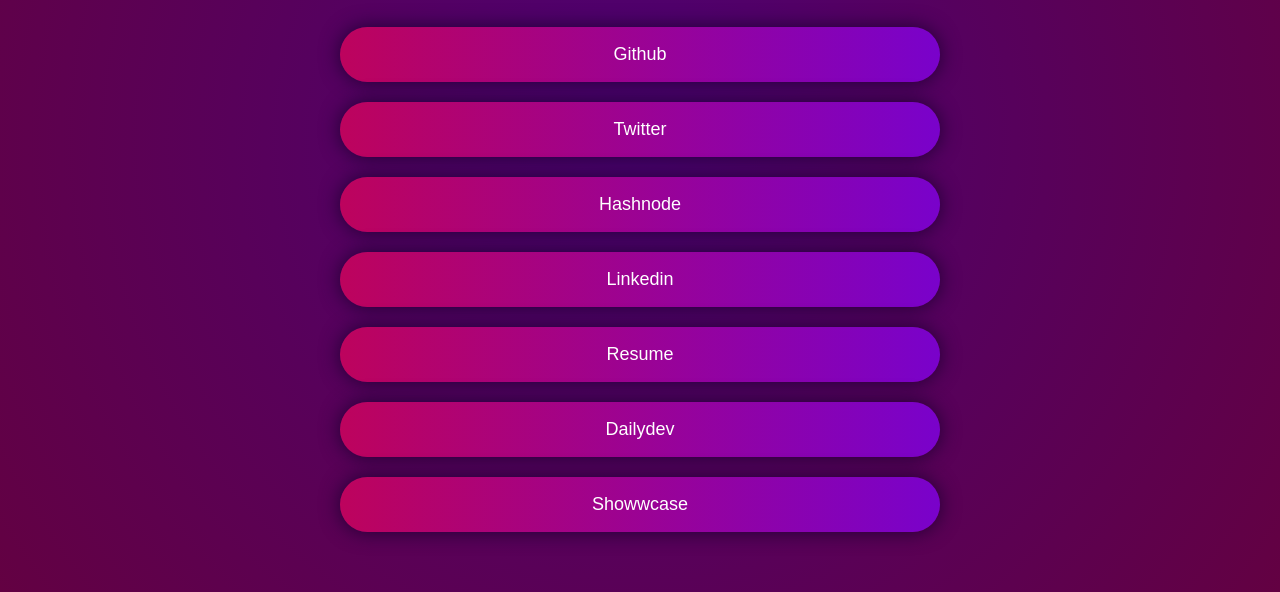
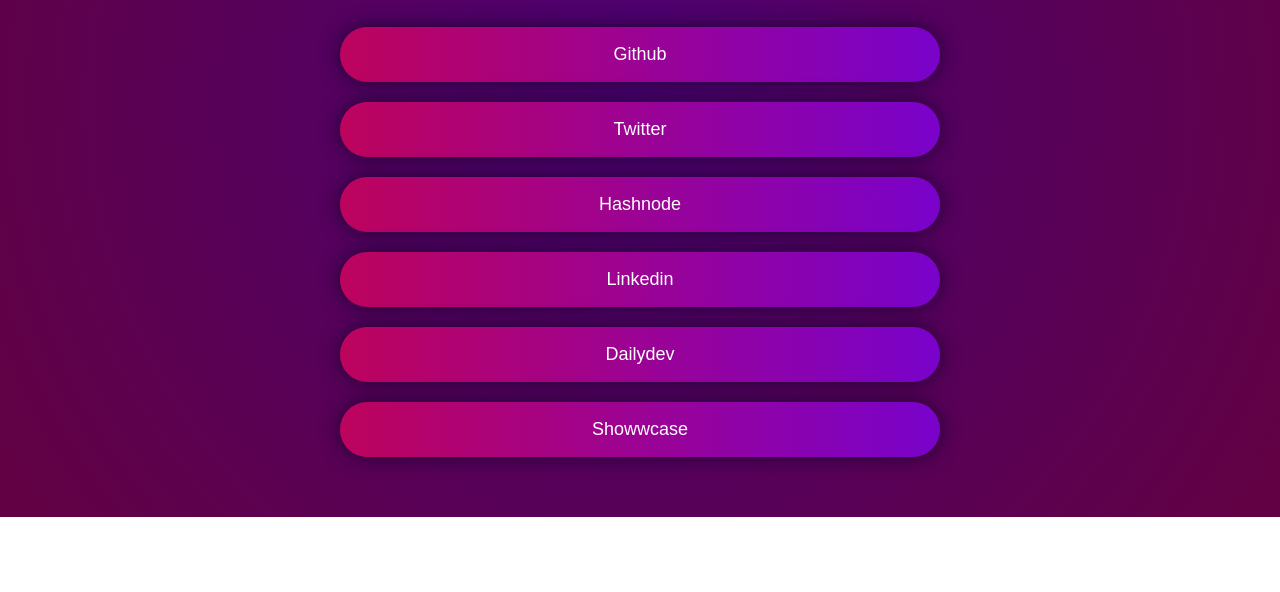
Before and after one commit to MahekUnnisa/My-Social-Links, a plain HTML site: page index.html in a window 1280 px wide. Shown: the part 312-904 px from the top of the page. After the commit the page ends 829 px from the top, so only its background shows below. Drawn offline with Linux system fonts and the light colour scheme.

Commit message:
Update index.html

```diff
--- a/index.html
+++ b/index.html
@@ -19,7 +19,6 @@
             <a class="links"href="http://twitter.com/themahekunnisa" target="_blank">Twitter</a>
             <a class="links"href="http://mahekunnisa.hashnode.dev" target="_blank">Hashnode</a>
             <a class="links"href="https://www.linkedin.com/in/mahekunnisa/" target="_blank">Linkedin</a>
-            <a class="links"href="https://drive.google.com/file/d/1oFHEUfY7pv_9YUKBdc1jp2Q6QRyJdpky/view" target="_blank">Resume</a>
             <a class="links"href="https://app.daily.dev/Mahek" target="_blank">Dailydev</a>
             <a class="links"href="https://www.showwcase.com/mahekunnisa" target="_blank">Showwcase</a>
         </div>
```
